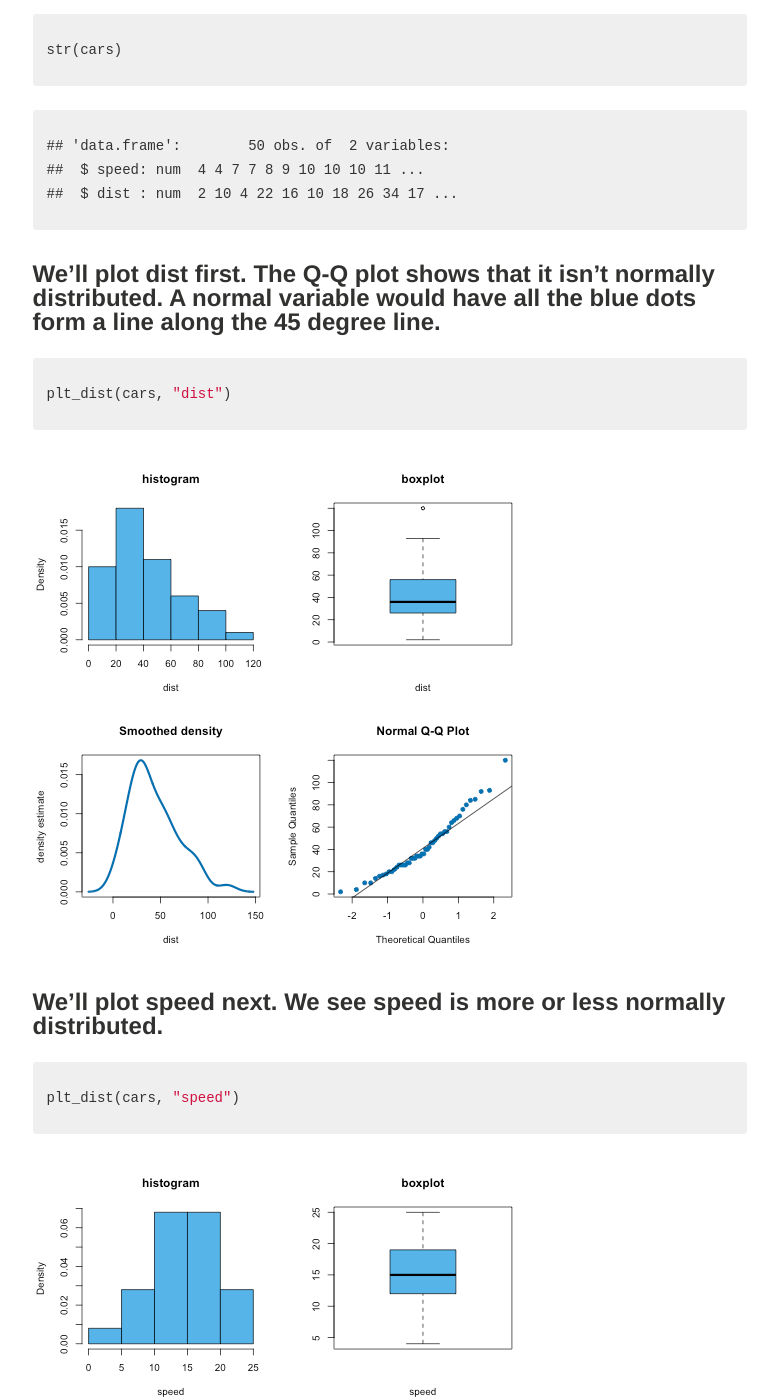
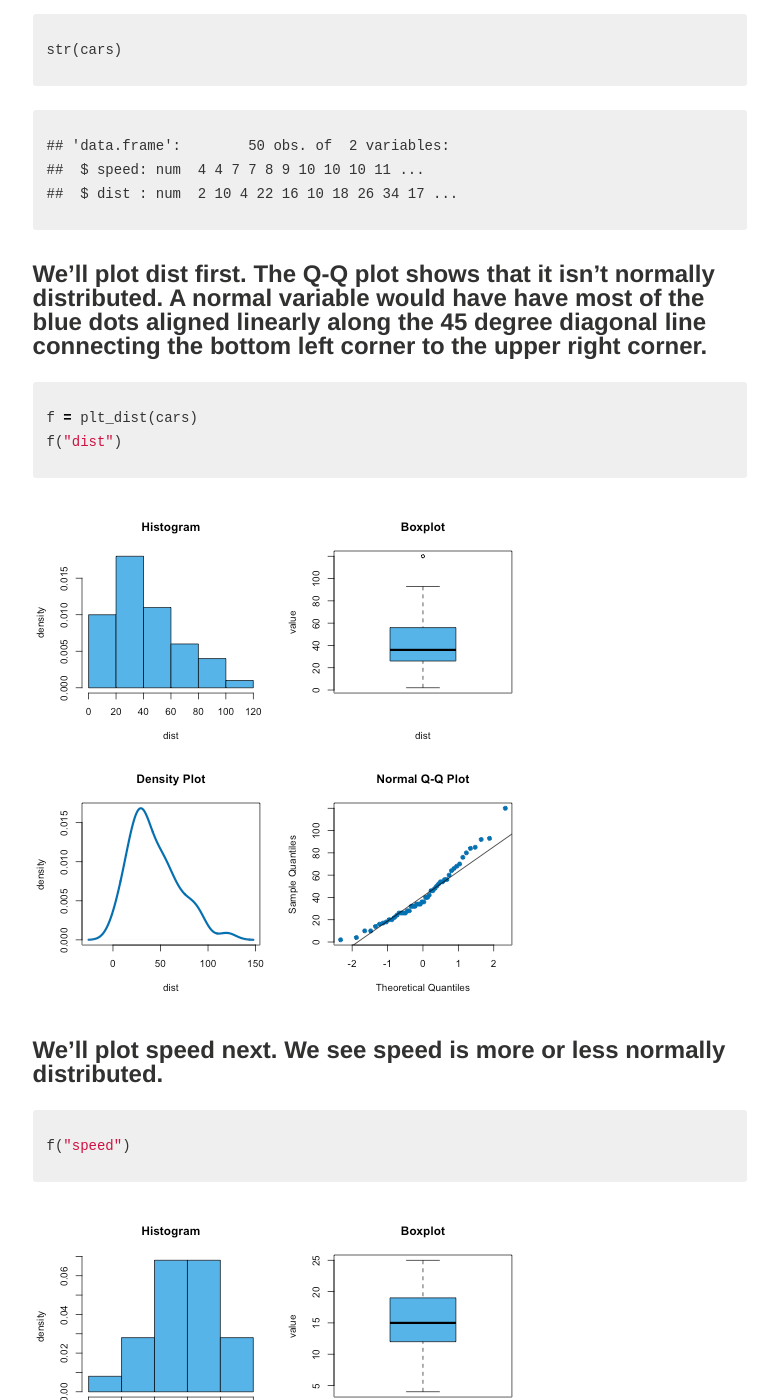
Before and after one commit to gmlang/masterr, a Jekyll site: the page built from _posts/r/2015-06-07-how-to-visualize-the-distribution-of-a-continuous-variable-ezplot-part5.md, in a window 1280 px wide and 1400 px high, scrolled down 1391 px. Shown: the whole window, without its empty margins (347-1125 px from the left). Built offline with Jekyll 4.4.1, drawn with Linux system fonts in a browser that asks for light colours; nearby versions of some CDN libraries; comment, search, counter and statistics services are not loaded.

Commit message:
update plt_dist post

```diff
--- a/_posts/r/2015-06-07-how-to-visualize-the-distribution-of-a-continuous-variable-ezplot-part5.md
+++ b/_posts/r/2015-06-07-how-to-visualize-the-distribution-of-a-continuous-variable-ezplot-part5.md
@@ -40,10 +40,11 @@ str(cars)
 ##  $ dist : num  2 10 4 22 16 10 18 26 34 17 ...
 {% endhighlight %}
 
-#### We'll plot dist first. The Q-Q plot shows that it isn't normally distributed. A normal variable would have all the blue dots form a line along the 45 degree line.
+#### We'll plot dist first. The Q-Q plot shows that it isn't normally distributed. A normal variable would have have most of the blue dots aligned linearly along the 45 degree diagonal line connecting the bottom left corner to the upper right corner.
 
 {% highlight r %}
-plt_dist(cars, "dist")
+f = plt_dist(cars)
+f("dist")
 {% endhighlight %}
 
 ![center](/../figs/2015-06-07-how-to-visualize-the-distribution-of-a-continuous-variable-ezplot-part5/unnamed-chunk-3-1.png)
@@ -51,7 +52,7 @@ plt_dist(cars, "dist")
 #### We'll plot speed next. We see speed is more or less normally distributed.
 
 {% highlight r %}
-plt_dist(cars, "speed")
+f("speed")
 {% endhighlight %}
 
 ![center](/../figs/2015-06-07-how-to-visualize-the-distribution-of-a-continuous-variable-ezplot-part5/unnamed-chunk-4-1.png)
```
Also changed, not shown: _knitr/2015-06-07-how-to-visualize-the-distribution-of-a-continuous-variable-ezplot-part5.Rmd (+4 -3 lines), figs/2015-06-07-how-to-visualize-the-distribution-of-a-continuous-variable-ezplot-part5/unnamed-chunk-3-1.png, figs/2015-06-07-how-to-visualize-the-distribution-of-a-continuous-variable-ezplot-part5/unnamed-chunk-4-1.png.
